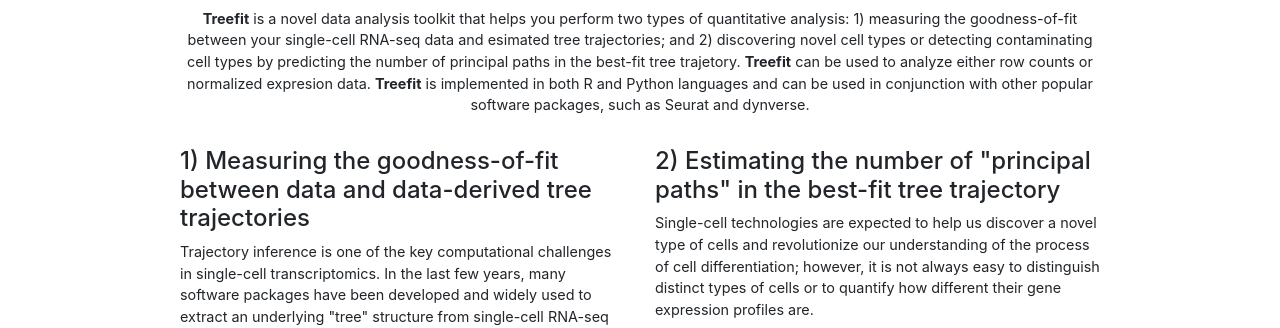
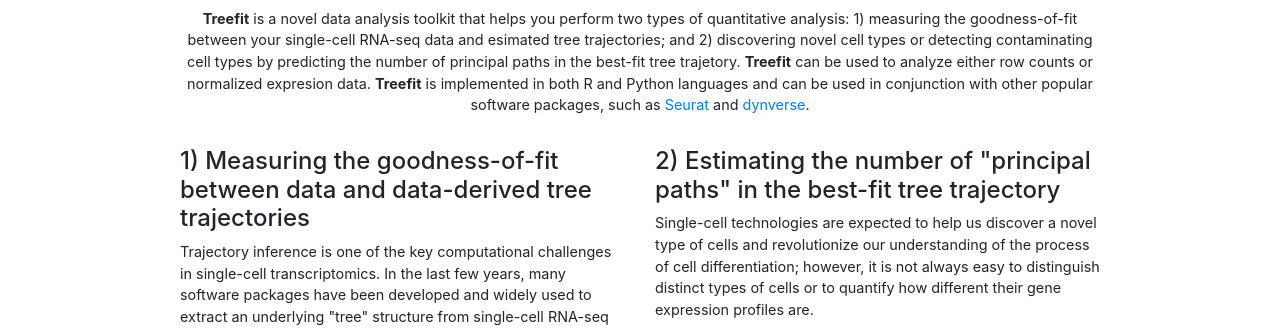
Before and after one commit to hayamizu-lab/hayamizu-lab.github.io, a Jekyll site: the page built from treefit/index.html, in a window 1280 px wide and 900 px high. Shown: the part 199-527 px from the top of the window. Built offline with Jekyll 4.4.1, drawn with Linux system fonts in a browser that asks for light colours; part of the change alters nothing that is shown.

```diff
--- a/treefit/index.html
+++ b/treefit/index.html
@@ -22,7 +22,7 @@ layout: base
     <div class="row">
       <div class="col-md-10 offset-md-1 text-center">
         <p>
-          <b>Treefit</b> is a novel data analysis toolkit that helps you perform two types of quantitative analysis: 1) measuring the goodness-of-fit between your single-cell RNA-seq data and esimated tree trajectories; and 2) discovering novel cell types or detecting contaminating cell types by predicting the number of principal paths in the best-fit tree trajetory. <b>Treefit</b> can be used to analyze either row counts or normalized expresion data. <b>Treefit</b> is implemented in both R and Python languages and can be used in conjunction with other  popular software packages, such as Seurat and dynverse.
+          <b>Treefit</b> is a novel data analysis toolkit that helps you perform two types of quantitative analysis: 1) measuring the goodness-of-fit between your single-cell RNA-seq data and esimated tree trajectories; and 2) discovering novel cell types or detecting contaminating cell types by predicting the number of principal paths in the best-fit tree trajetory. <b>Treefit</b> can be used to analyze either row counts or normalized expresion data. <b>Treefit</b> is implemented in both R and Python languages and can be used in conjunction with other popular software packages, such as <a href="https://satijalab.org/seurat/">Seurat</a> and <a href="https://dynverse.org/">dynverse</a>.
         </p>
       </div>
     </div>
```
